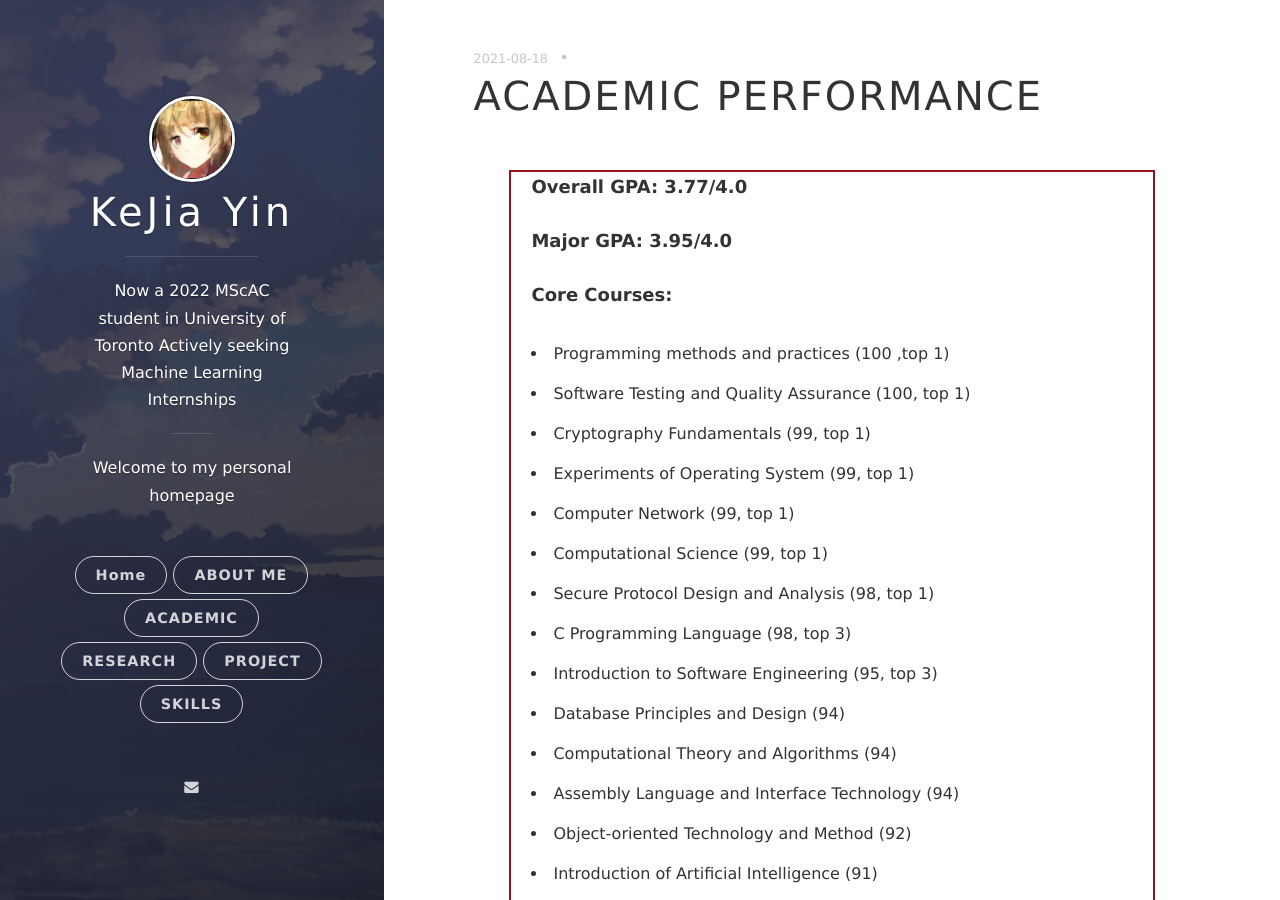
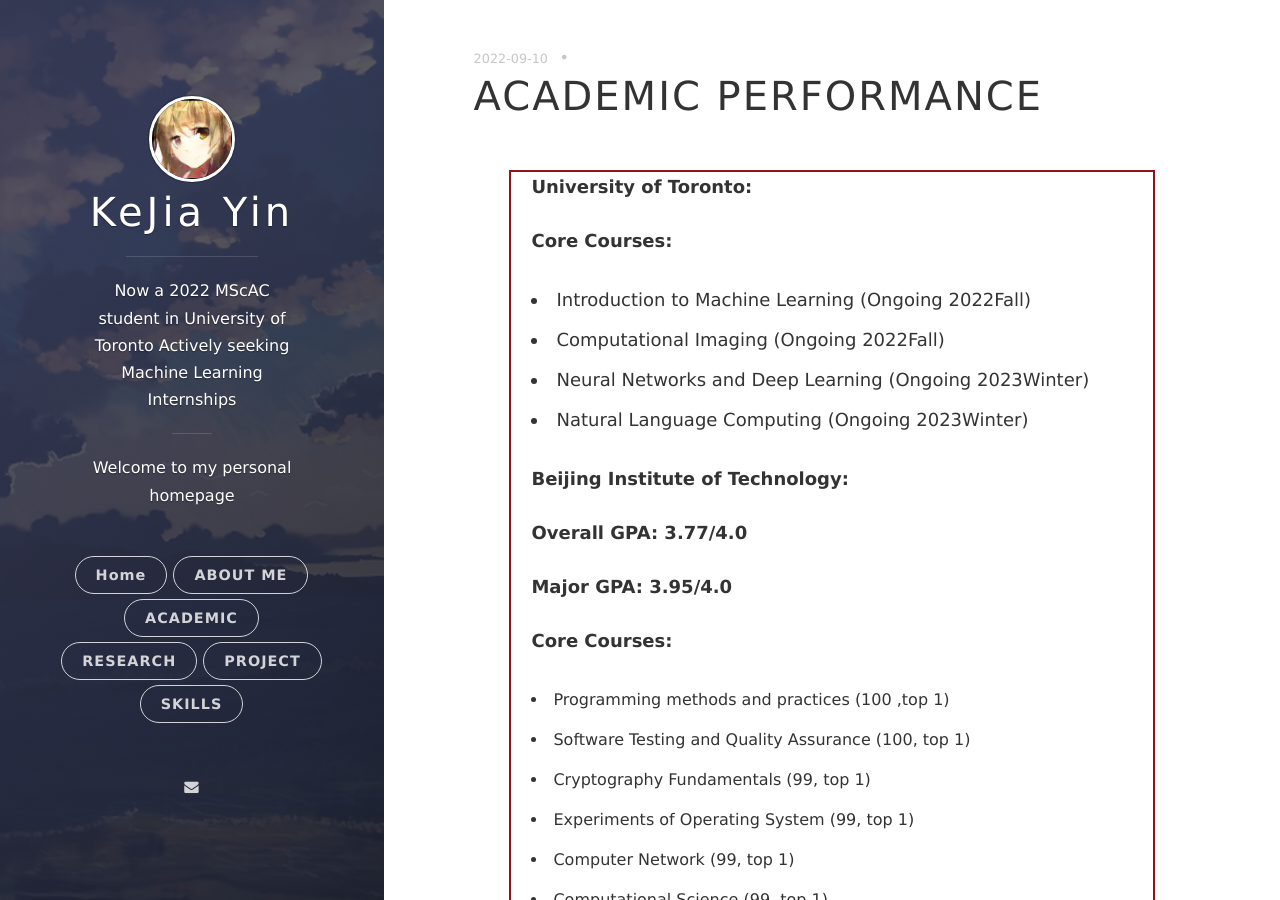
Before and after one commit to yinkejia/yinkejia.github.io, a Jekyll site: the page built from _posts/2022-09-10-ACADEMIC-PERFORMANCE.markdown, in a window 1280 px wide and 900 px high. Built offline with Jekyll 4.4.1, drawn with Linux system fonts in a browser that asks for light colours; nearby versions of some CDN libraries.

Commit message:
Update and rename 2021-08-18-ACADEMIC-PERFORMANCE.markdown to 2022-09-10-ACADEMIC-PERFORMANCE.markdown

```diff
--- a/_posts/2021-08-18-ACADEMIC-PERFORMANCE.markdown
+++ b/_posts/2022-09-10-ACADEMIC-PERFORMANCE.markdown
@@ -1,13 +1,23 @@
 ---
 layout: post
 title: ACADEMIC PERFORMANCE
-date: 2021-08-18 15:32:24.000000000 +09:00
+date: 2022-09-10 15:32:24.000000000 +09:00
 ---
 
 <table border="0">
   <tr>
     <td width="100%" align="left">
       <font size="4">
+      <p><strong>University of Toronto:</strong></p>
+      <p><strong>Core Courses: </strong></p>
+      <ui>
+        <li>Introduction to Machine Learning (Ongoing 2022Fall)</li>
+        <li>Computational Imaging (Ongoing 2022Fall)</li>
+        <li>Neural Networks and Deep Learning (Ongoing 2023Winter)</li>
+        <li>Natural Language Computing (Ongoing 2023Winter)</li>
+      </ui>
+      <p> </p>
+      <p><strong>Beijing Institute of Technology:</strong></p>
       <p><strong>Overall GPA: 3.77/4.0</strong></p>
       <p><strong>Major GPA: 3.95/4.0</strong></p>
       <p><strong>Core Courses: </strong></p>
```
